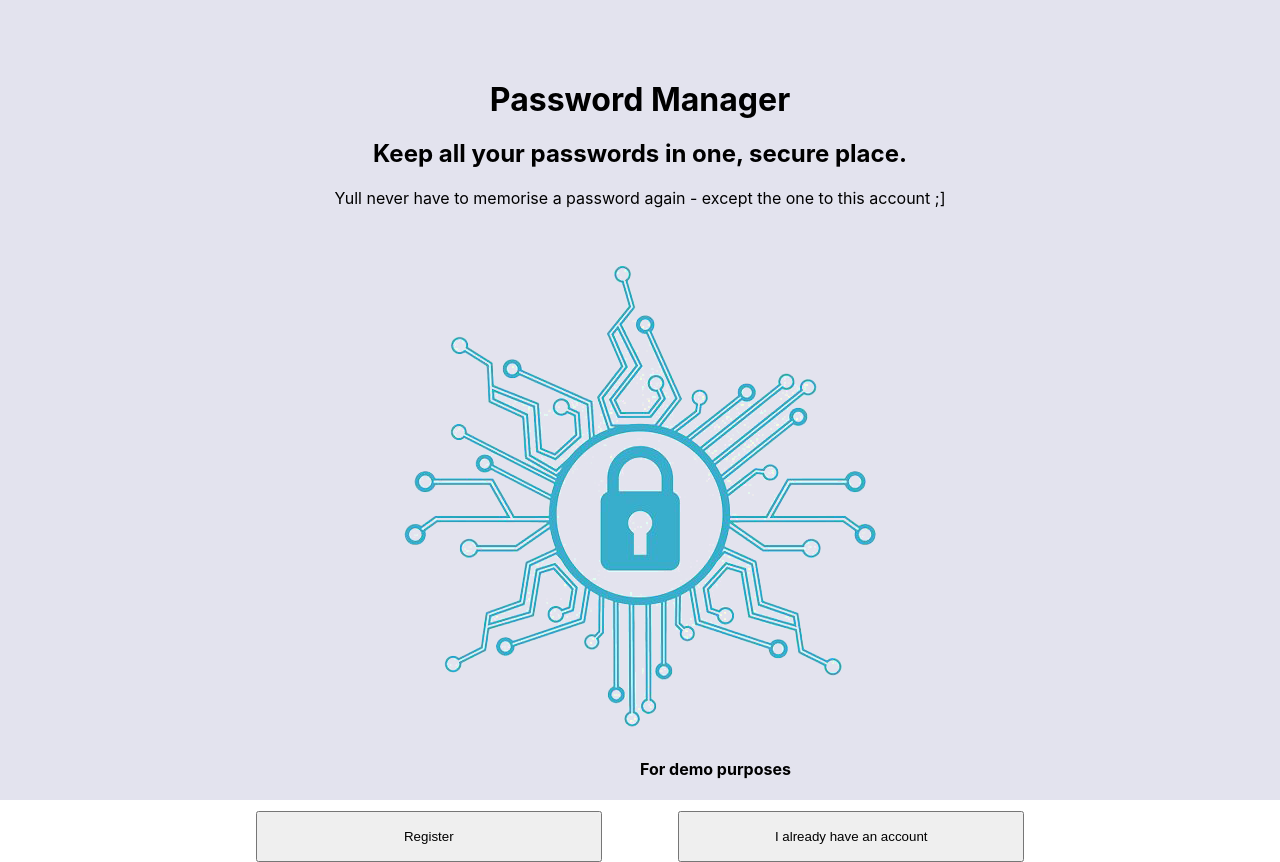
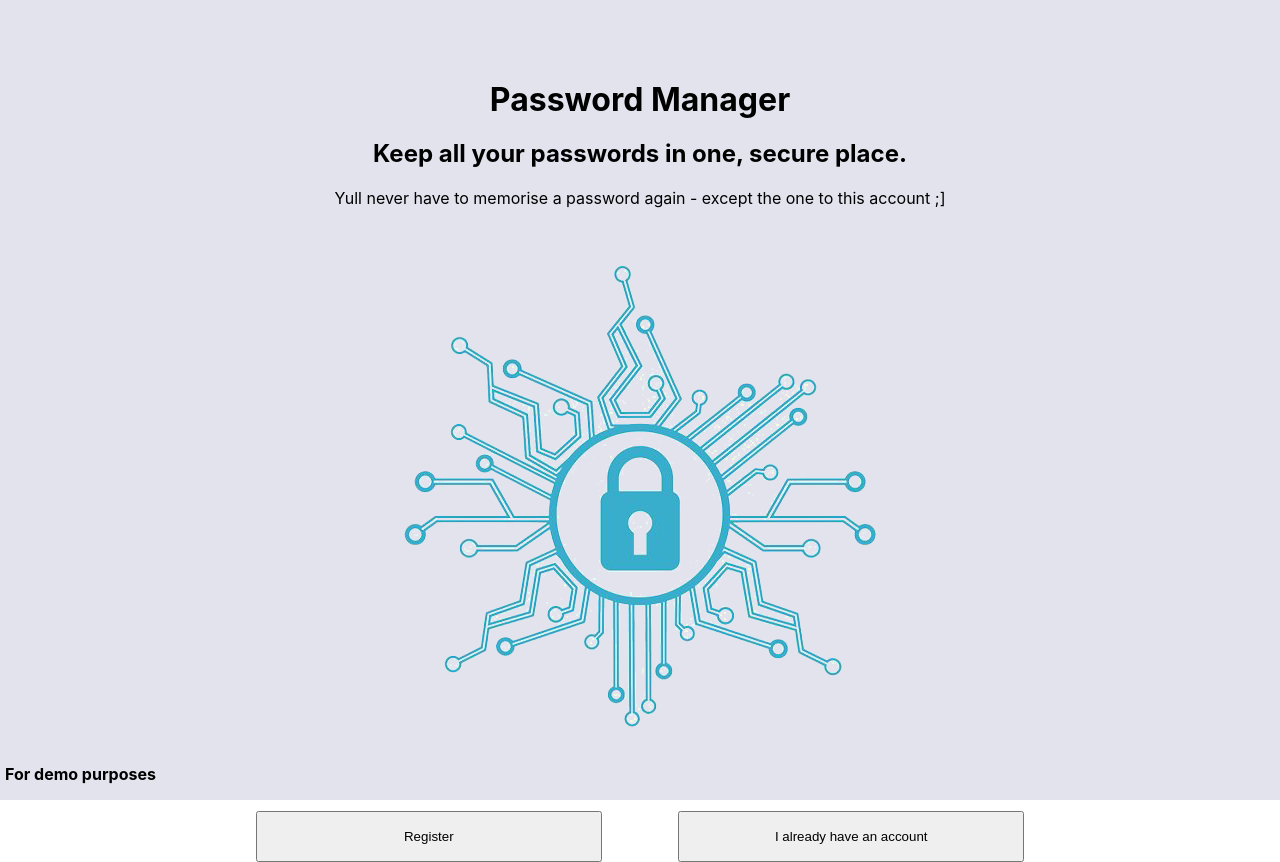
Before and after one commit to tvjones/Password-Tracker, a React (Create React App) app: page / in a window 1280 px wide. Built offline with nearby package versions, Linux system fonts and the light colour scheme.

Commit message:
Add files via upload

```diff
--- a/src/index.css
+++ b/src/index.css
@@ -69,8 +69,8 @@ code {
 
 .disclaimer{
   position: absolute;
-  bottom: 5px;
-  left: 50%;
+  bottom: 0;
+  left:5px;
   font-weight: bold;
 }
 
@@ -167,7 +167,7 @@ code {
 
   #add-new-password form{
     display: block;
-    width: 75%;
+    width: 60%;
   }
 
   #add-new-password form input{
```
